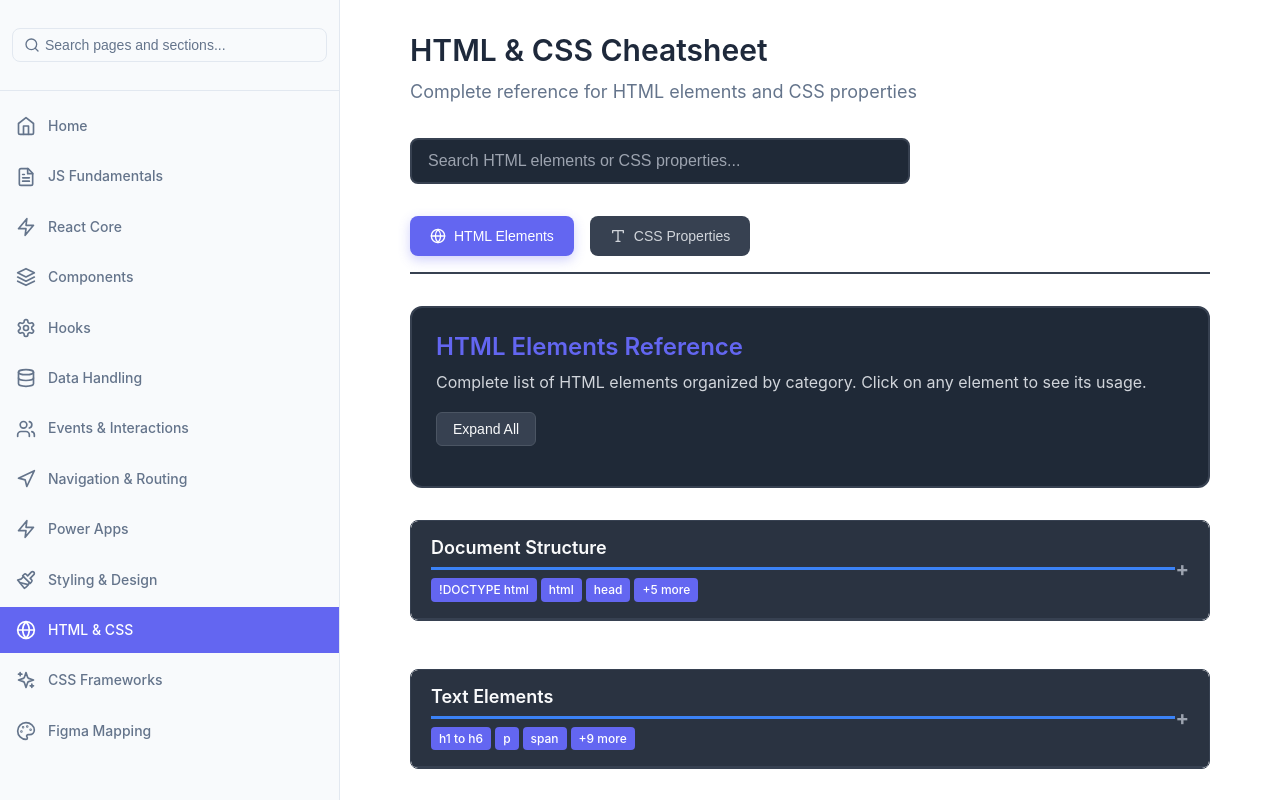
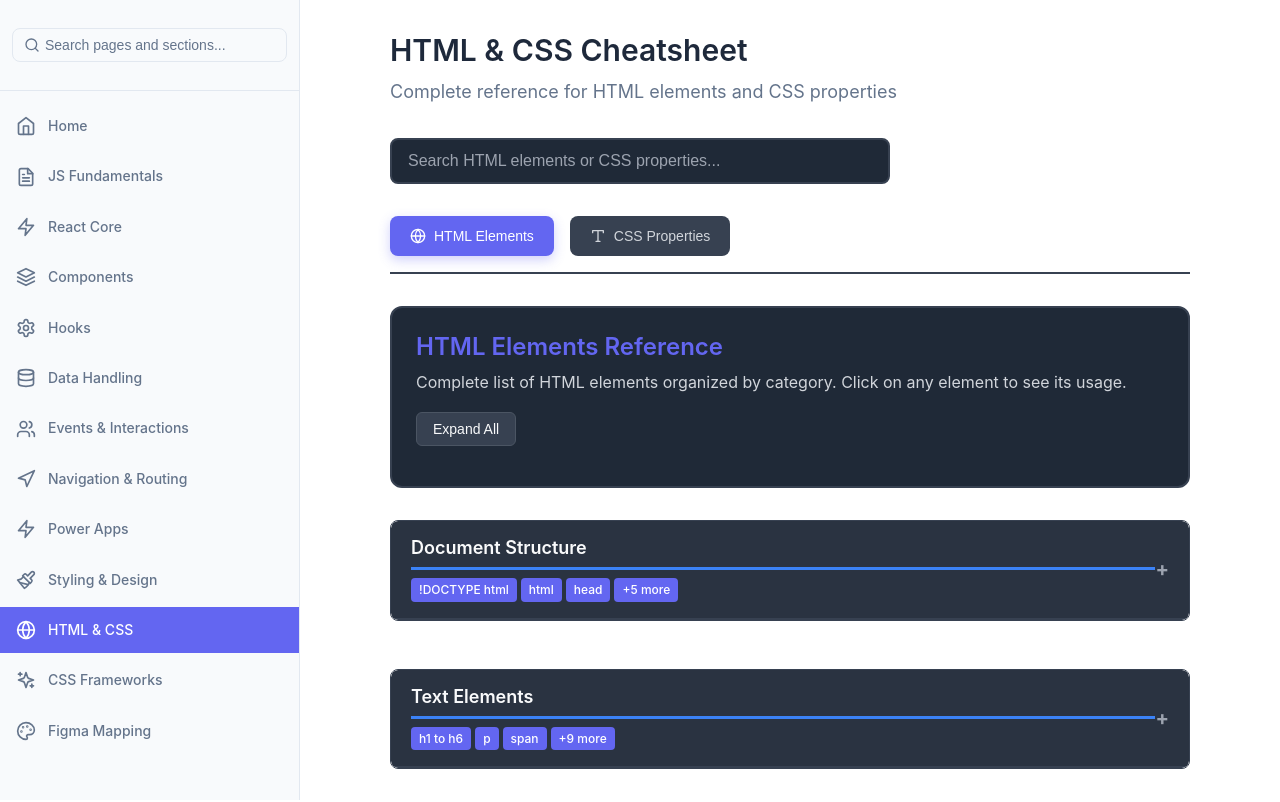
Before and after one commit to Kennet99/design-react-js-cheatsheet, a React (Vite) app: page /#/html-css in a window 1280 px wide. Shown: the top 802 px of the page. Built offline with nearby package versions, Linux system fonts and the light colour scheme.

Commit message:
Adjust sidebar width to 300px for better balance

```diff
--- a/src/App.css
+++ b/src/App.css
@@ -3,7 +3,7 @@
   display: grid;
   grid-template-areas:
     "sidebar main";
-  grid-template-columns: 340px 1fr;
+  grid-template-columns: 300px 1fr;
   grid-template-rows: 1fr;
   min-height: 100vh;
   position: relative;
```
